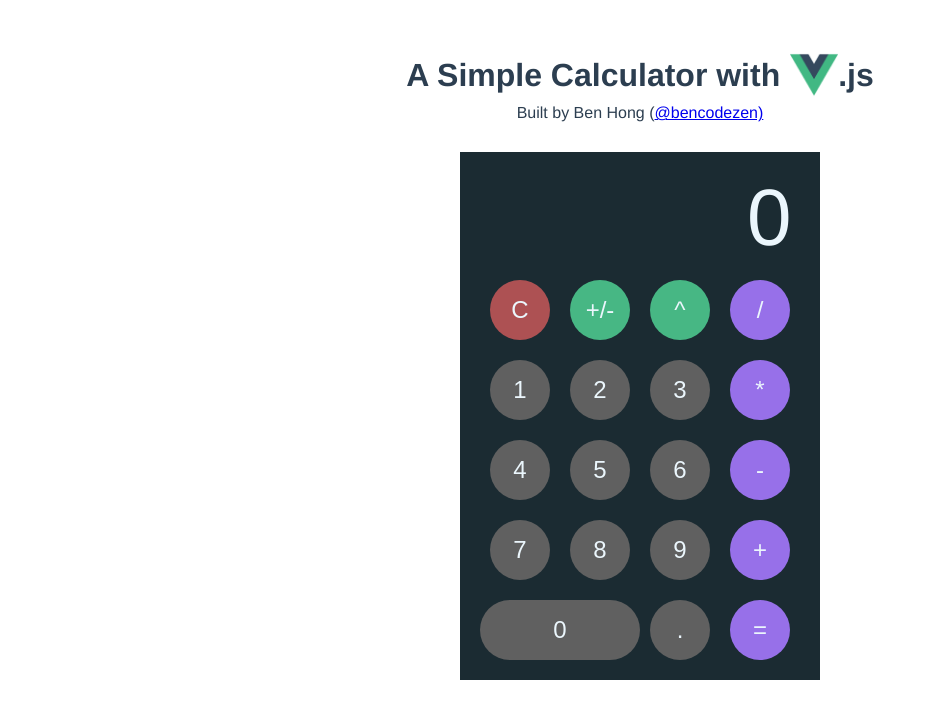
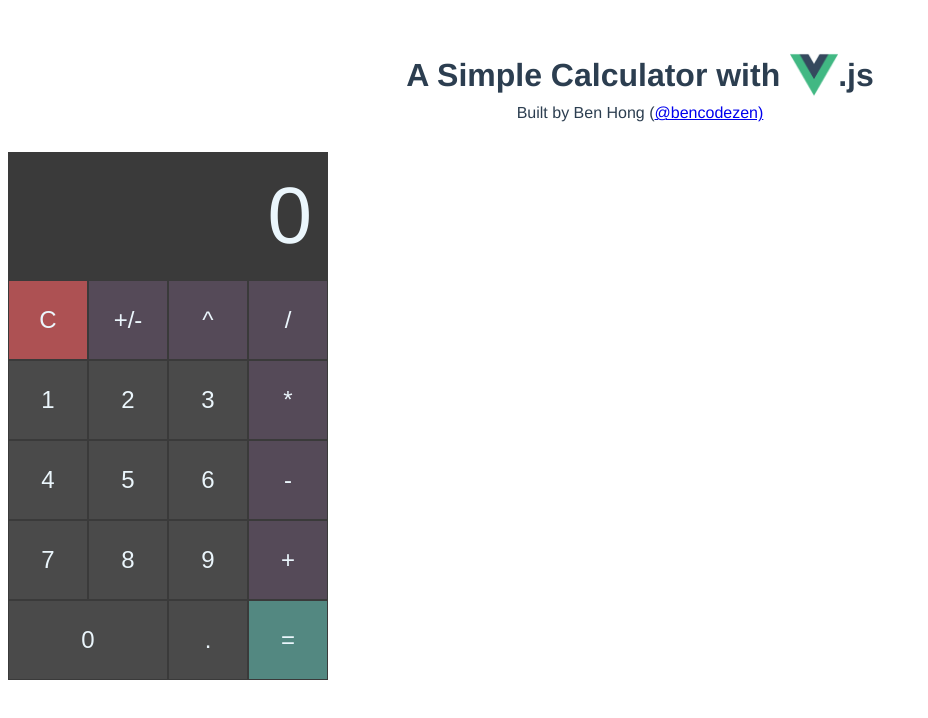
Before and after one commit to bencodezen/vuejs-100-workshop, a Vue app: page / in a window 1280 px wide. Shown: the top 718 px of the page, without its empty margins (0-928 px from the left). Built offline with nearby package versions, Linux system fonts and the light colour scheme.

Commit message:
feature: Update the design of hte calculator

```diff
--- a/src/components/Calculator.vue
+++ b/src/components/Calculator.vue
@@ -18,7 +18,7 @@
 					<button v-for="action in actions"
 						@click="updateEquation"
 						class="calc-btn"
-						style="background-color: #47B784"
+						style="background-color: var(--purple)"
 						:style="action === 'C' ? 'background-color: var(--red)' : ''"
 						:key="action"
 						:value="action"
@@ -30,7 +30,8 @@
 					<button v-for="operation in operations"
 						@click="updateEquation"
 						class="calc-btn"
-						style="background-color: #9770E9"
+						style="background-color: var(--purple)"
+						:style="operation === '=' ? 'background-color: var(--teal)' : ''"
 						:key="operation"
 						:value="operation"
 					>
@@ -84,11 +85,13 @@ export default {
 
 <style>
 :root {
-	--gray: #606060;
 	--pale-blue: #ebf6fc;
-	--midnight-blue: #1b2b32;
+	--dark-gray: #3a3a3a;
 	--red: #ad5153;
-	--teal: #3a646e;
+
+	--purple: #554a58;
+	--gray: #4a4a4a;
+	--teal: #538881;
 
 	--row-gutter: 20px;
 }
@@ -99,10 +102,8 @@ export default {
 
 .calc {
 	display: flex;
-	max-width: 360px;
-	padding: 20px;
-	margin: 0 auto;
-	background-color: var(--midnight-blue);
+	max-width: 320px;
+	background-color: var(--dark-gray);
 	box-sizing: border-box;
 	overflow: hidden;
 }
@@ -113,7 +114,6 @@ export default {
 	grid-template-areas:
 		'other operations'
 		'numbers operations';
-	grid-row-gap: var(--row-gutter);
 }
 
 .calc-operations-grid {
@@ -121,7 +121,6 @@ export default {
 	display: grid;
 	justify-items: center;
 	align-content: space-around;
-	grid-row-gap: var(--row-gutter);
 }
 
 .calc-other-grid {
@@ -135,26 +134,24 @@ export default {
 	display: flex;
 	align-items: center;
 	justify-content: center;
-	border-radius: 50%;
 	font-size: 1.5rem;
-	width: 60px;
-	height: 60px;
+	width: 80px;
+	height: 80px;
 	background-color: var(--gray);
 	border: 0;
 	color: var(--pale-blue);
+	border: 1px solid var(--dark-gray);
 }
 
 .calc-btn.is-wide {
 	width: 100%;
 	grid-column: 1 / span 2;
-	border-radius: 30px;
 }
 
 .calc-num-grid {
 	grid-area: numbers;
 	display: grid;
 	grid-template-columns: repeat(3, 1fr);
-	grid-row-gap: var(--row-gutter);
 	justify-items: center;
 	align-content: space-around;
 }
@@ -165,11 +162,12 @@ export default {
 
 .calc-total {
 	margin: 0;
-	padding-bottom: 1rem;
+	padding: 1.5rem 1rem;
 	font-size: 5rem;
 	text-align: right;
 	color: var(--pale-blue);
 	max-width: 7ch;
 	overflow: hidden;
+	line-height: 1;
 }
 </style>
```
